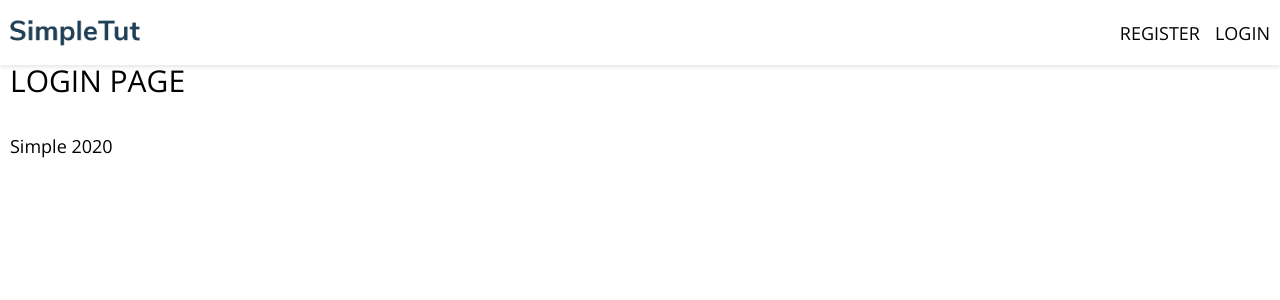
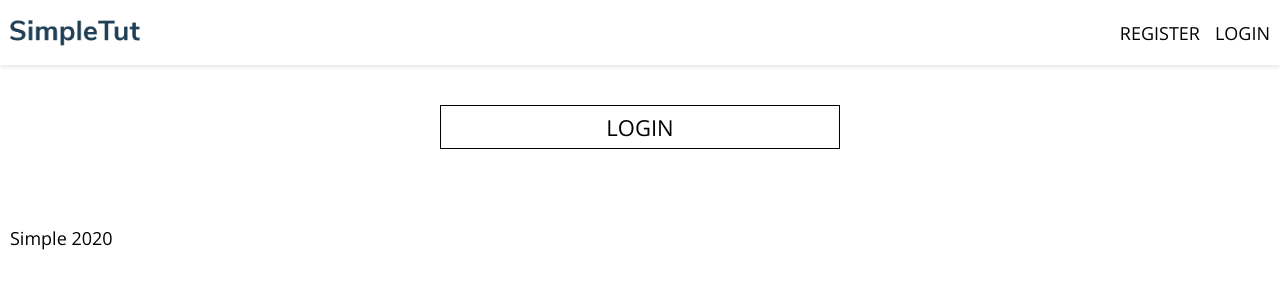
Before and after one commit to SoneThaya/ecommerce-redux-firebase, a React (Create React App) app: page /login in a window 1280 px wide. Shown: the top 300 px of the page. Built offline with nearby package versions, Linux system fonts and the light colour scheme.

Commit message:
created signin component and styles file

```diff
--- /dev/null
+++ b/src/components/SignIn/index.js
@@ -0,0 +1,14 @@
+import React from 'react'
+import './styles.scss'
+
+const SignIn = (props) => {
+  return (
+    <div className="signin">
+      <div className="wrap">
+        <h2>Login</h2>
+      </div>
+    </div>
+  )
+}
+
+export default SignIn
--- /dev/null
+++ b/src/components/SignIn/styles.scss
@@ -0,0 +1,23 @@
+.signin {
+  display: block;
+  width: 100%;
+  max-width: 40rem;
+  margin: 4rem auto 6rem;
+  border: 1px solid black;
+}
+
+.wrap {
+  padding: 10px;
+
+  h2 {
+    font-size: 2.2rem;
+    line-height: 1;
+    font-weight: 400;
+    text-transform: uppercase;
+    text-align: center;
+    display: block;
+    width: 100%;
+    padding: 0;
+    margin: 0 auto;
+  }
+}
--- a/src/pages/Login/index.js
+++ b/src/pages/Login/index.js
@@ -1,11 +1,10 @@
 import React from "react";
+import SignIn from "../../components/SignIn";
 import "./styles.scss";
 
 const Login = (props) => {
   return (
-    <div>
-      <h1>Login page</h1>
-    </div>
+    <SignIn />
   );
 };
 
```
